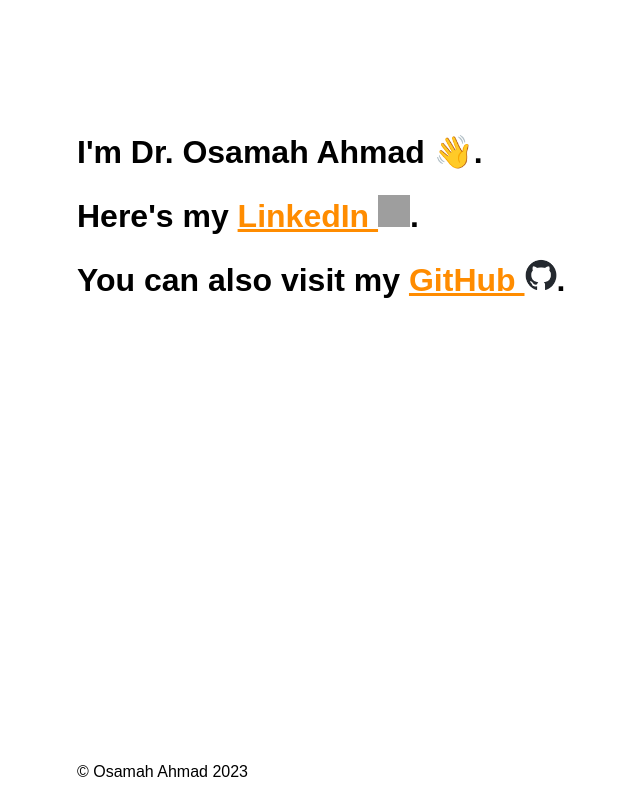
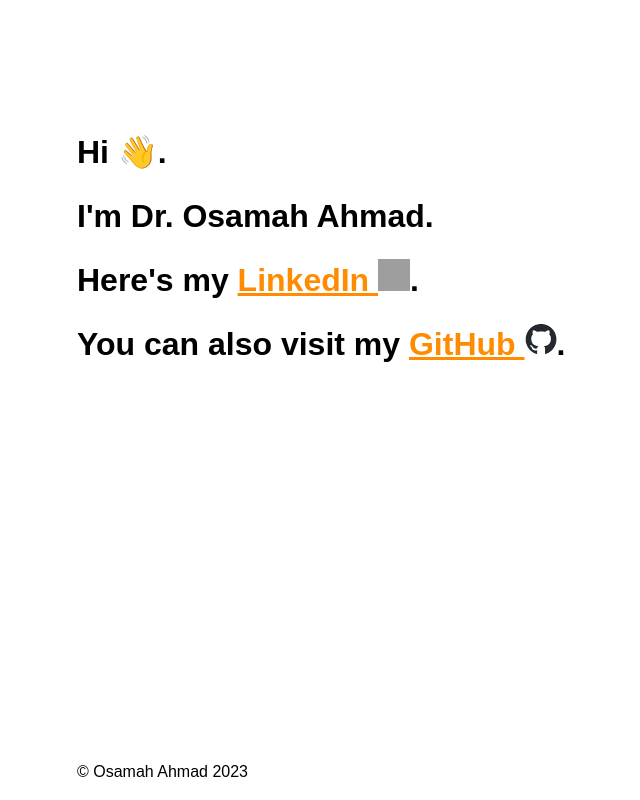
Before and after one commit to osamahahmad/osamahahmad.com, a website: page osamahahmad.com/index.html in a window 1280 px wide. Shown: the whole page, without its empty margins (51-691 px from the left). Drawn offline with Linux system fonts and the light colour scheme; grey boxes are pictures that could not be loaded.

Commit message:
housekeeping

```diff
--- a/osamahahmad.com/index.html
+++ b/osamahahmad.com/index.html
@@ -30,7 +30,8 @@
         </style>
     </head>
     <body>
-        <div class="main_point">I'm Dr. Osamah Ahmad 👋.</div>
+        <div class="main_point">Hi 👋.</div>
+        <div class="main_point top_gap">I'm Dr. Osamah Ahmad.</div>
 		<!--div class="main_point top_gap">I'm working on my website 🔧.</div-->
 		<div class="main_point top_gap"><!--In the meantime, h-->Here's my <a class="main_point" href="https://linkedin.com/in/osamahahmadwastaken">LinkedIn <img src="https://brand.linkedin.com/content/dam/me/business/en-us/amp/brand-site/v2/bg/LI-Bug.svg.original.svg"></img></a>.</div>
 		<div class="main_point top_gap">You can also visit my <a class="main_point" href="https://github.com/osamahahmad">GitHub <img src="github-mark.png"></img></a>.</div>
```
Also changed, not shown: 1 other file.
